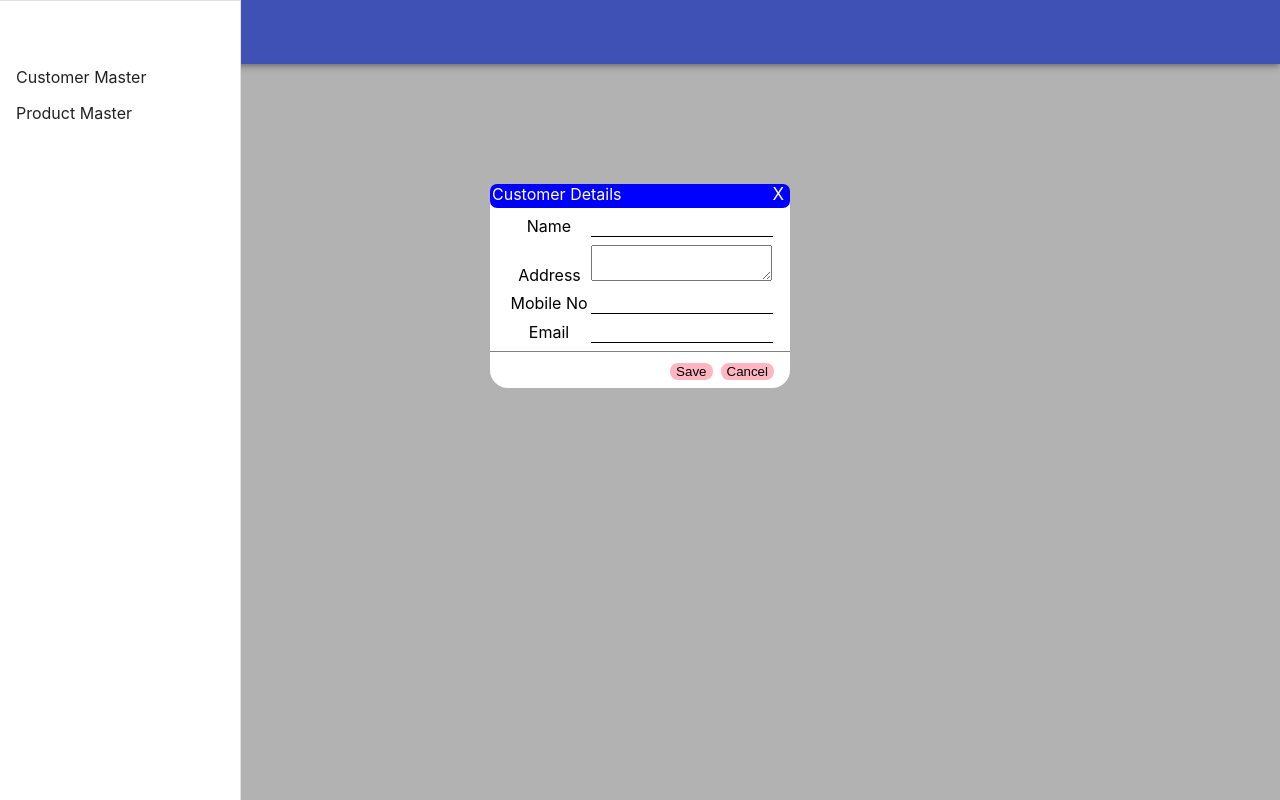
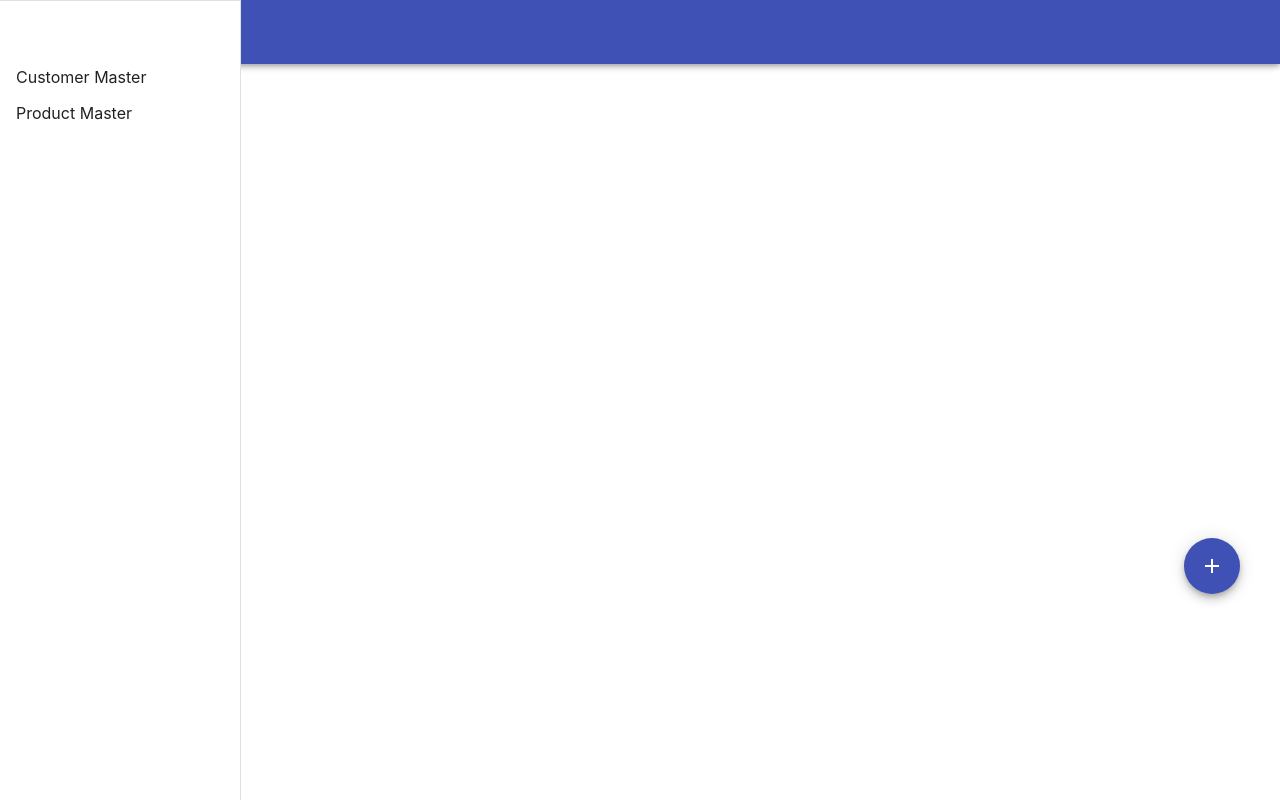
Before and after one commit to NagarajanSubramanian/billing-software, a React (Create React App) app: page / in a window 1280 px wide. Built offline with nearby package versions, Linux system fonts and the light colour scheme.

Commit message:
#Dialog_change

```diff
--- a/package.json
+++ b/package.json
@@ -4,6 +4,7 @@
   "private": true,
   "dependencies": {
     "@material-ui/core": "^4.0.0-rc.0",
+    "@material-ui/icons": "^4.0.0",
     "bootstrap": "^4.3.1",
     "react": "^16.8.6",
     "react-dom": "^16.8.6",
--- /dev/null
+++ b/src/components/dialog1/Dialog.js
@@ -0,0 +1,54 @@
+import React from "react";
+import Button from "@material-ui/core/Button";
+import TextField from "@material-ui/core/TextField";
+import Dialog from "@material-ui/core/Dialog";
+import DialogActions from "@material-ui/core/DialogActions";
+import DialogContent from "@material-ui/core/DialogContent";
+import DialogTitle from "@material-ui/core/DialogTitle";
+
+const FormDialog = props => {
+  const [open, setOpen] = React.useState(false);
+
+  function handleClickOpen() {
+    setOpen(true);
+  }
+
+  function handleClose() {
+    setOpen(false);
+  }
+
+  return (
+    <div style={{ marginLeft: 50 }}>
+      <Button variant="outlined" color="primary" onClick={handleClickOpen}>
+        Open form dialog
+      </Button>
+      <Dialog
+        open={props.open}
+        onClose={handleClose}
+        aria-labelledby="form-dialog-title"
+      >
+        <DialogTitle id="form-dialog-title">{props.children}</DialogTitle>
+        <DialogContent>
+          <TextField
+            autoFocus
+            margin="dense"
+            id="name"
+            label="Customer Name"
+            type="email"
+            fullWidth
+          />
+        </DialogContent>
+        <DialogActions>
+          <Button onClick={handleClose} color="primary">
+            Cancel
+          </Button>
+          <Button onClick={handleClose} color="primary">
+            Save
+          </Button>
+        </DialogActions>
+      </Dialog>
+    </div>
+  );
+};
+
+export default FormDialog;
--- /dev/null
+++ b/src/customer/customerdetails/CustomerDetails.css
@@ -0,0 +1,5 @@
+#add-new-button {
+  float: right;
+  margin-right: 40px;
+  margin-top: 42%;
+}
--- a/src/customer/customerdetails/customerdetails.js
+++ b/src/customer/customerdetails/customerdetails.js
@@ -1,13 +1,35 @@
-import React from 'react';
-import Dialog from './../../components/dialog/dialog';
+import React from "react";
+import FormDialog from "./../../components/dialog1/Dialog";
+import Fab from "@material-ui/core/Fab";
+import AddIcon from "@material-ui/icons/Add";
+import "./CustomerDetails.css";
 
 const customerdetails = React.forwardRef((props, ref) => {
-    return (
-      <React.Fragment>
-         <Dialog ref={ref} dialogShow={props.dialogShow}
-            onCancelClick={() => props.onCancelClick()} onSaveClick={(data)=>props.onSaveClick(data)}></Dialog>
-      </React.Fragment>
-    );
+  const [open, setOpen] = React.useState(false);
+
+  const onAddClick = () => {
+    setOpen(true);
+  };
+
+  return (
+    <React.Fragment>
+      <Fab
+        id="add-new-button"
+        variant="round"
+        color="primary"
+        onClick={onAddClick}
+      >
+        <AddIcon />
+      </Fab>
+      <FormDialog
+        open={open}
+        onCancelClick={() => props.onCancelClick()}
+        onSaveClick={data => props.onSaveClick(data)}
+      >
+        Add New Customer{" "}
+      </FormDialog>
+    </React.Fragment>
+  );
 });
 
 export default customerdetails;
```
Also changed, not shown: 1 other file (tests, documents, lock files or other folders).
